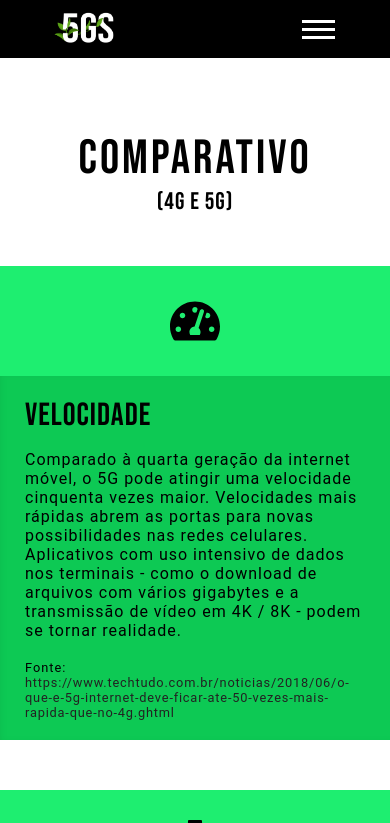
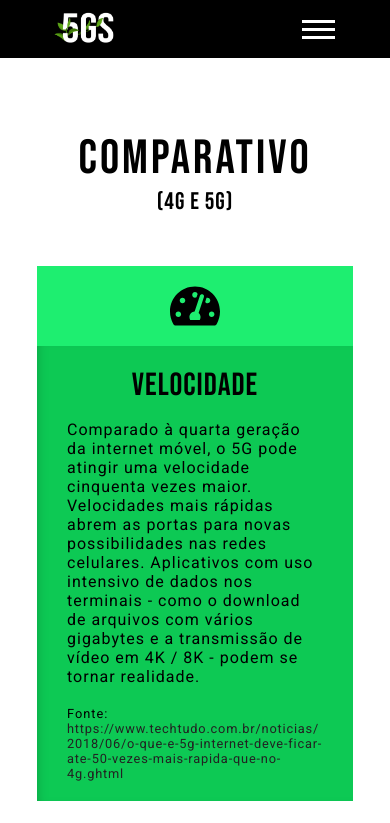
Before and after one commit to mvgoliveira/5GS, a React (Create React App) app: page /comparacao in a window 390 px wide. Shown: the top 823 px of the page. Built offline with nearby package versions, Linux system fonts and the light colour scheme; the HTML template or start-up script is replaced by a standard one.

Commit message:
Added responsiveness for comparação page

```diff
--- a/public/index.html
+++ b/public/index.html
@@ -5,6 +5,7 @@
     <meta name="viewport" content="width=device-width, initial-scale=1" />
     <meta name="theme-color" content="#000000" />
     <link href="https://fonts.googleapis.com/css2?family=Bebas+Neue&display=swap" rel="stylesheet">
+    <link href="https://fonts.googleapis.com/css2?family=Roboto&display=swap" rel="stylesheet">
     <title>5GS - O Futuro da sustentabilidade</title>
   </head>
   <body>
--- a/src/pages/Comparacao/index.js
+++ b/src/pages/Comparacao/index.js
@@ -21,8 +21,7 @@ export default function Comparacao() {
                         <p>Comparado à quarta geração da internet móvel, o 5G pode atingir uma velocidade cinquenta vezes maior. Velocidades mais rápidas abrem as portas para novas possibilidades nas redes celulares. Aplicativos com uso intensivo de dados nos terminais - como o download de arquivos com vários gigabytes e a transmissão de vídeo em 4K / 8K - podem se tornar realidade.</p>
 
                         <span>Fonte:
-                            <a href="https://www.techtudo.com.br/noticias/2018/06/o-que-e-5g-internet-deve-ficar-ate-50-vezes-mais-rapida-que-no-4g.ghtml" target="_blank" rel="noopener noreferrer"> https://www.techtudo.com.br/noticias/2018/06/o-que-e-5g-internet-deve-ficar-ate-50-vezes-mais-rapida-que-no-4g.ghtml
-                            </a>
+                            <a href="https://www.techtudo.com.br/noticias/2018/06/o-que-e-5g-internet-deve-ficar-ate-50-vezes-mais-rapida-que-no-4g.ghtml" target="_blank" rel="noopener noreferrer"> https://www.techtudo.com.br/noticias/2018/06/o-que-e-5g-internet-deve-ficar-ate-50-vezes-mais-rapida-que-no-4g.ghtml</a>
                         </span>
                     </section>
                 </Card>
--- a/src/pages/Comparacao/styles.js
+++ b/src/pages/Comparacao/styles.js
@@ -33,11 +33,6 @@ export const Card = styled.div`
     align-items: center;
     background: #1eee70;
 
-    @media(max-width: 575px) {
-        display: grid;
-        justify-content: center;
-        justify-items: center;
-    }
 
     div {
         width: 9.375rem;
@@ -45,10 +40,6 @@ export const Card = styled.div`
         align-items: center;
         justify-content: center;
         grid-row: 1;
-
-        @media(max-width: 575px) {
-            padding: 30px 0;
-        }
     }
 
     section {
@@ -63,7 +54,7 @@ export const Card = styled.div`
         grid-row: 2;
 
         @media(max-width: 575px) {
-            width: 400px;
+
         }
 
         h3 {
@@ -93,4 +84,46 @@ export const Card = styled.div`
             }
         }
     }
+
+    @media(max-width: 575px) {
+        display: grid;
+        justify-content: center;
+        justify-items: center;
+        word-wrap: break-word;
+
+        div {
+            height: 5rem;
+        }
+
+        section {
+
+
+            h3 {
+                text-align: center;
+            }
+
+            p {
+                max-width: 30rem;
+                word-wrap: break-word;
+            }
+
+            span {
+                max-width: 20rem;
+                word-wrap: break-word;
+            }
+        }
+
+    @media(max-width: 398px) {
+
+        section {
+
+            p {
+                max-width: 16rem;
+            }
+
+            span {
+                max-width: 16rem;
+            }
+        }
+    }
 `;
--- a/src/pages/Home/index.js
+++ b/src/pages/Home/index.js
@@ -20,9 +20,11 @@ export default function Main(){
                 <h2>Vídeos</h2>
 
                 <VideoGrid>
-                    <a href="https://youtu.be/tqeC-cCIUTk" target="_blank" rel="noopener noreferrer"><article></article><AiFillPlayCircle size={65}/><p></p></a>
-                    <a href="https://youtu.be/hGoCbAw5IsM" target="_blank" rel="noopener noreferrer"><article></article><AiFillPlayCircle size={65} color="#fff"/><p></p></a>
-                    <a href="" target="_blank" rel="noopener noreferrer"><article></article><AiFillPlayCircle size={65} color="#fff"/><p></p></a>
+                    <div>
+                        <a href="https://youtu.be/tqeC-cCIUTk" target="_blank" rel="noopener noreferrer"><article></article><AiFillPlayCircle size={65}/><p></p></a>
+                        <a href="https://youtu.be/hGoCbAw5IsM" target="_blank" rel="noopener noreferrer"><article></article><AiFillPlayCircle size={65} color="#fff"/><p></p></a>
+                        <a href="" target="_blank" rel="noopener noreferrer"><article></article><AiFillPlayCircle size={65} color="#fff"/><p></p></a>
+                    </div>
                 </VideoGrid>
 
             </Video>
--- a/src/pages/Home/styles.js
+++ b/src/pages/Home/styles.js
@@ -117,16 +117,24 @@ export const Video = styled.div`
 `;
 
 export const VideoGrid = styled.div`
-    display: grid;
-    grid-template-columns: 1fr 1fr 1fr;
-    justify-content: center;
-    align-items: center;
+
     padding-top: 30px;
+
+    div {
+        display: grid;
+        grid-template-columns: 1fr 1fr 1fr;
+        justify-content: center;
+        align-items: center;
+    }
 
     @media (max-width: 1040px) {
         overflow: auto;
-        justify-content: start;
         width: 90vw;
+
+        div {
+            display: flex;
+            justify-content: flex-start;
+        }
     }
 
     a {
@@ -231,7 +239,6 @@ export const Conteudo = styled.div`
         }
 
         p{
-            text-align: center;
             font-size: 1.2rem;
             line-height: 1.875rem;
             text-align: justify;
--- a/src/pages/Info/styles.js
+++ b/src/pages/Info/styles.js
@@ -26,9 +26,15 @@ export const Container = styled.div`
 
     p {
         margin-bottom: 40px;
-        font-family: roboto;
+        font-family: 'Roboto', sans-serif;
         font-size: 1.2rem;
         line-height: 1.875rem;
+        text-align: justify;
+        padding-bottom: 25px;
+
+        @media(max-width: 600px){
+            font-size: 1rem;
+        }
     }
 
     ul {
--- a/src/styles/global.js
+++ b/src/styles/global.js
@@ -21,7 +21,7 @@ export default createGlobalStyle `
   body, input, button {
       color: #000;
       font-size: 14px;
-      font-family: Roboto, sans-serif;
+      font-family: 'Roboto', sans-serif;
   }
 
   button {
```
